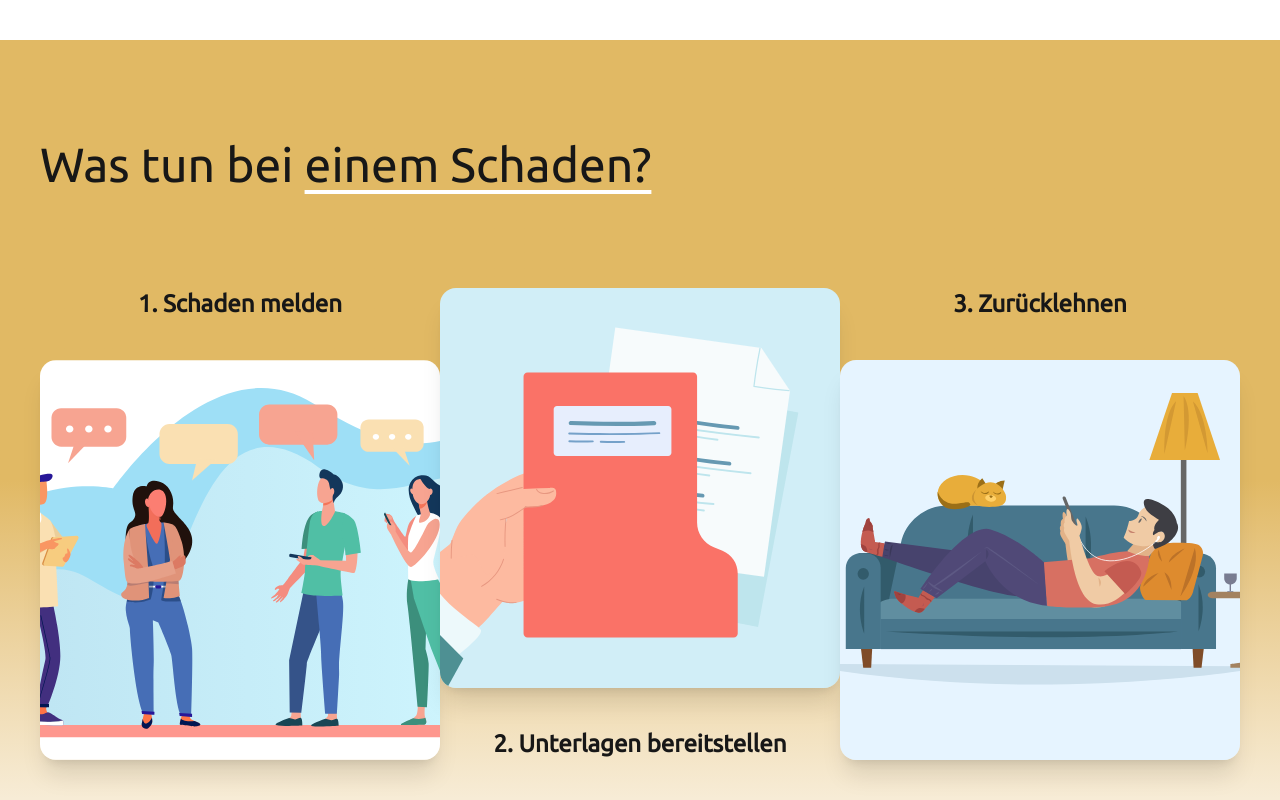
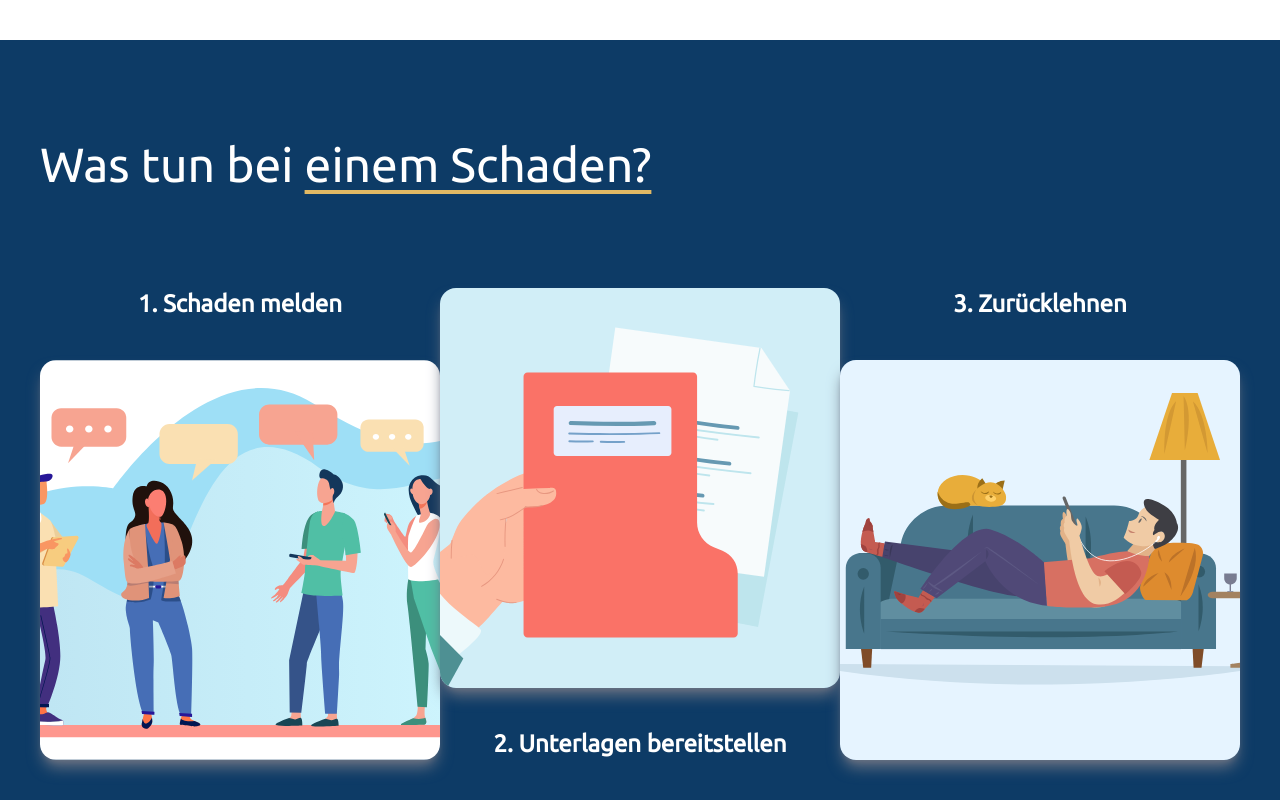
Before and after one commit to ebucelik/OHGmbH, a Next.js app: page / in a window 1280 px wide. Shown: the part 3440-4240 px from the top of the page. Built offline with nearby package versions, Linux system fonts and the light colour scheme.

Commit message:
add footer

```diff
--- a/src/app/page.tsx
+++ b/src/app/page.tsx
@@ -264,24 +264,24 @@ export default function Home() {
         </div>
       </div>
 
-      <div className="py-15 sm:py-25 px-5 sm:px-10 w-full bg-linear-to-b from-appPrimary via-appPrimary to-white">
+      <div className="py-15 sm:py-25 px-5 sm:px-10 w-full bg-appSecondary text-white">
         <div>
           <div className="pb-10 text-2xl sm:text-5xl text-left">
-            Was tun bei <span className="decoration-white underline underline-offset-8">einem Schaden?</span>
+            Was tun bei <span className="decoration-appPrimary underline underline-offset-8">einem Schaden?</span>
           </div>
 
           <div className="flex flex-col gap-10 sm:gap-0 sm:flex-row sm:my-15 justify-evenly text-center text-lg sm:text-2xl font-bold">
             <div className="flex flex-col gap-5 sm:gap-10 hover:scale-101 duration-500 place-items-center">
               1. Schaden melden
 
-              <img src="/talk.svg" className="object-cover w-50 sm:w-100 h-50 sm:h-100 rounded-2xl shadow-xl" />
+              <img src="/talk.svg" className="object-cover w-50 sm:w-100 h-50 sm:h-100 rounded-2xl shadow-lg shadow-gray-500" />
             </div>
             <div className="flex flex-col gap-5 sm:gap-10 hover:scale-101 duration-500 place-items-center">
               <span className="sm:hidden">
                 2. Unterlagen bereitstellen
               </span>
 
-              <img src="/documents.svg" className="object-cover w-50 sm:w-100 h-50 sm:h-100 rounded-2xl shadow-xl" />
+              <img src="/documents.svg" className="object-cover w-50 sm:w-100 h-50 sm:h-100 rounded-2xl shadow-lg shadow-gray-500" />
 
               <span className="hidden sm:block">
                 2. Unterlagen bereitstellen
@@ -290,7 +290,7 @@ export default function Home() {
             <div className="flex flex-col gap-5 sm:gap-10 hover:scale-101 duration-500 place-items-center">
               3. Zurücklehnen
 
-              <img src="/chill.svg" className="object-cover w-50 sm:w-100 h-50 sm:h-100 rounded-2xl shadow-xl" />
+              <img src="/chill.svg" className="object-cover w-50 sm:w-100 h-50 sm:h-100 rounded-2xl shadow-lg shadow-gray-500" />
             </div>
           </div>
         </div>
--- a/src/components/footer.tsx
+++ b/src/components/footer.tsx
@@ -8,6 +8,7 @@ export default function Footer() {
             <div className="flex place-content-center">
                 <div className="flex flex-row gap-10 sm:gap-20">
                     <div className="hidden sm:flex sm:flex-col place-content-center">
+                        <Link href="/">
                             <Image
                                 src="/ohlogo.svg"
                                 alt="OH GmbH Logo"
@@ -15,6 +16,7 @@ export default function Footer() {
                                 height={150}
                                 priority
                             />
+                        </Link>
                     </div>
                     <div className="grid grid-cols-2 sm:grid-cols-3 gap-5 sm:gap-20">
                         <div className="flex flex-col gap-1 text-sm">
@@ -36,15 +38,15 @@ export default function Footer() {
                             </div>
 
                             <div>
-                                <Link href="">Versicherungen</Link>
+                                <Link href="" className="hover:text-appPrimary">Versicherungen</Link>
                             </div>
 
                             <div>
-                                <Link href="">Finanzierungen</Link>
+                                <Link href="" className="hover:text-appPrimary">Finanzierungen</Link>
                             </div>
 
                             <div>
-                                <Link href="">Strom & Gas</Link>
+                                <Link href="" className="hover:text-appPrimary">Strom & Gas</Link>
                             </div>
                         </div>
                         <div className="flex flex-col gap-1 text-sm">
@@ -53,15 +55,15 @@ export default function Footer() {
                             </div>
 
                             <div>
-                                <Link href="">haraldotto@oh.at</Link>
+                                <Link href="" className="hover:text-appPrimary">haraldotto@oh.at</Link>
                             </div>
 
                             <div>
-                                <Link href="">manuelholzmann@oh.at</Link>
+                                <Link href="" className="hover:text-appPrimary">manuelholzmann@oh.at</Link>
                             </div>
 
                             <div>
-                                <Link href="">+43 664 1817109</Link>
+                                <Link href="" className="hover:text-appPrimary">+43 664 1817109</Link>
                             </div>
                         </div>
                         <div className="flex flex-col gap-1 text-sm">
@@ -73,7 +75,7 @@ export default function Footer() {
                                 24/7 telefonisch erreichbar
                             </div>
                             <div>
-                                <Link href="">+43 664 1817109</Link>
+                                <Link href="" className="hover:text-appPrimary">+43 664 1817109</Link>
                             </div>
                         </div>
                         <div className="flex flex-col gap-1 text-sm">
@@ -82,15 +84,15 @@ export default function Footer() {
                             </div>
 
                             <div>
-                                <Link href="">Impressum</Link>
+                                <Link href="" className="hover:text-appPrimary">Impressum</Link>
                             </div>
 
                             <div>
-                                <Link href="">Datenschutz</Link>
+                                <Link href="" className="hover:text-appPrimary">Datenschutz</Link>
                             </div>
 
                             <div>
-                                <Link href="">AGB</Link>
+                                <Link href="" className="hover:text-appPrimary">AGB</Link>
                             </div>
                         </div>
                     </div>
@@ -104,7 +106,7 @@ export default function Footer() {
                     </div>
                     <div>
                         © Branding und technische Umsetzung <span className="underline underline-offset-2">
-                            <Link href="">OC GmbH</Link>
+                            <Link href="" className="hover:text-appPrimary">OC GmbH</Link>
                         </span>.
                     </div>
                 </div>
```
Lines whose indentation alone changed are shown as unchanged.
